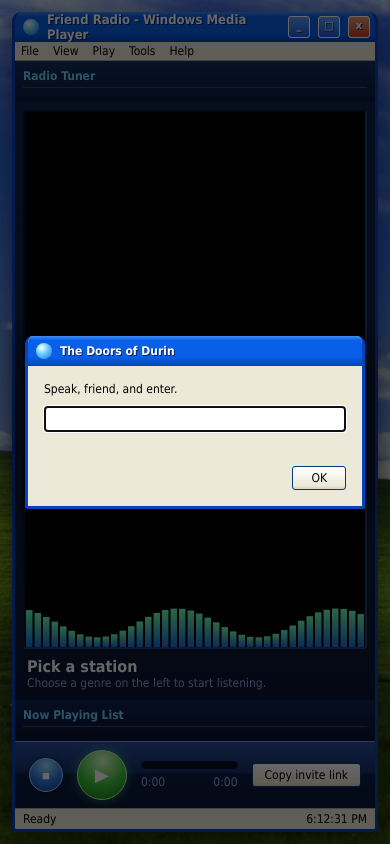
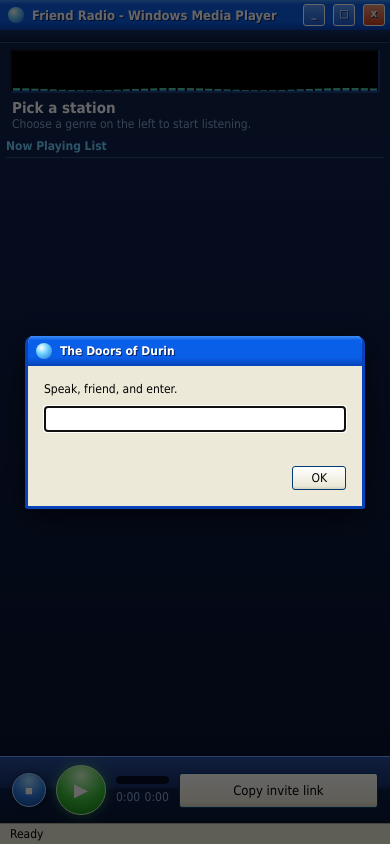
Before and after one commit to Irpe1337master/RadioXP_2001, a plain HTML site: page index.html in a window 390 px wide. Drawn offline with Linux system fonts and the light colour scheme.

Commit message:
Fix: looks better with mobile. I trust AI

```diff
--- a/index.html
+++ b/index.html
@@ -2,7 +2,7 @@
 <html lang="en">
 <head>
 <meta charset="utf-8">
-<meta name="viewport" content="width=device-width, initial-scale=1">
+<meta name="viewport" content="width=device-width, initial-scale=1, viewport-fit=cover">
 <title>Friend Radio</title>
 <style>
 :root{--blue1:#0a5fe8;--blue2:#0842b8;--navy:#0d1b3a;--navy2:#1b3566;--glow:#6fd0ff;--text:#e6f0ff;--dim:#8fa8d4}
@@ -61,7 +61,30 @@
 .err{color:#b00;min-height:14px}
 .xp{padding:4px 12px;border:1px solid #003c74;border-radius:3px;background:linear-gradient(#fff,#ece9d8 85%,#d6d0c0);font:12px Tahoma,sans-serif;color:#000;cursor:pointer}
 .xp:focus-visible{outline:2px solid #fff;outline-offset:2px}
-@media(max-width:760px){.main{grid-template-columns:1fr;grid-template-rows:auto 1fr auto;overflow:auto}.left,.right{border:0;max-height:170px}.win{height:calc(100vh - 24px)}.bar{flex-wrap:wrap;height:auto}.vol{display:none}}
+@media(max-width:760px){
+ body{padding:0;display:block}
+ .win{max-width:none;height:100vh;height:100dvh;border-width:0;border-radius:0}
+ .menu{display:none}
+ .main{display:flex;flex-direction:column;overflow:hidden}
+ .left{flex:none;border:0;border-bottom:1px solid #2a4a8a;padding:6px 8px;overflow-x:auto;overflow-y:hidden}
+ .left h3{display:none}
+ #genres{display:flex;gap:6px;width:max-content}
+ .genre{width:auto;margin:0;padding:8px 14px;border-radius:16px;border-color:#3d66b8;white-space:nowrap}
+ .genre small{display:inline;margin-left:6px;font-size:11px}
+ .center{flex:none;padding:6px 10px 0}
+ .viz{flex:none;height:44px;min-height:0}
+ .np{padding:6px 2px}
+ .np b{font-size:15px}
+ .right{flex:1;min-height:0;border:0;padding:2px 6px}
+ .tr{grid-template-columns:24px 1fr 44px;padding:11px 6px;font-size:14px;border-bottom:1px solid #ffffff10}
+ .bar{height:auto;flex-wrap:wrap;gap:8px 10px;padding:8px 12px calc(8px + env(safe-area-inset-bottom))}
+ .bar .seek{flex:1 1 0;min-width:0}
+ .xp{flex:1 1 40%;padding:9px 8px;font-size:13px}
+ .vol,#clock{display:none}
+ .status{padding:3px 10px}
+ .status span:first-child{overflow:hidden;text-overflow:ellipsis;white-space:nowrap}
+}
+@media(max-height:480px){.viz,.menu{display:none}}
 @media(prefers-reduced-motion:reduce){*{transition:none!important}}
 </style>
 </head>
@@ -145,6 +168,7 @@
 async function pick(name){
   genre=name;noSeek=false;
   document.querySelectorAll(".genre").forEach(b=>b.classList.toggle("on",b.firstChild.textContent===name));
+  const on=document.querySelector(".genre.on");if(on)on.scrollIntoView({inline:"nearest",block:"nearest"});
   list=data[name].tracks||[];
   history.replaceState(null,"","#genre="+encodeURIComponent(name));
   $("plh").textContent=name+" Playlist";
@@ -186,6 +210,7 @@
 const esc=t=>String(t??"").replace(/[&<>"]/g,c=>({"&":"&amp;","<":"&lt;",">":"&gt;",'"':"&quot;"}[c]));
 function drawList(){
   $("list").innerHTML=list.map((t,i)=>`<div class="tr ${i===idx?"cur":""}" data-i="${i}" role="button" tabindex="0" title="Play this track"><i>${i===idx?"&#9654;":i+1}</i><div>${esc(t.title)}${t.artist?" - "+esc(t.artist):""}</div><em>${fmt(t.duration||0)}</em></div>`).join("");
+  const c=$("list").querySelector(".cur");if(c)c.scrollIntoView({block:"nearest"});
 }
 // Click a track to play it from the start, off the radio clock. "Back to live" (or Play) rejoins the shared stream.
 function playTrack(i){
@@ -246,6 +271,7 @@
 }
 function frame(t){
   const w=cv.width=cv.clientWidth,h=cv.height=cv.clientHeight,n=40,bw=w/n;
+  if(!h){requestAnimationFrame(frame);return}
   cx.fillStyle="#000";cx.fillRect(0,0,w,h);
   if(analyser)analyser.getByteFrequencyData(bins);
   for(let i=0;i<n;i++){
```
